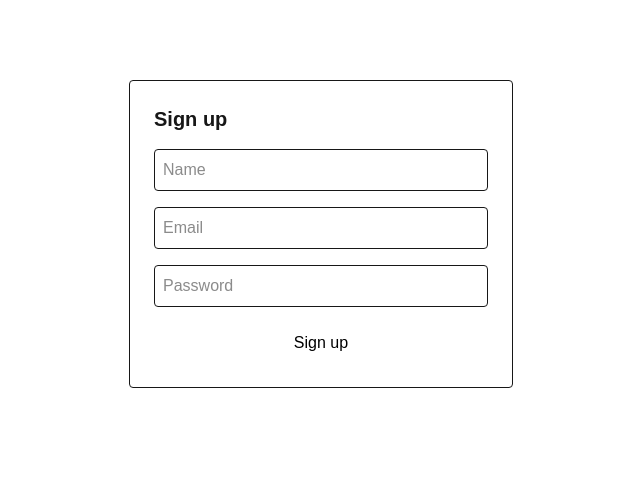
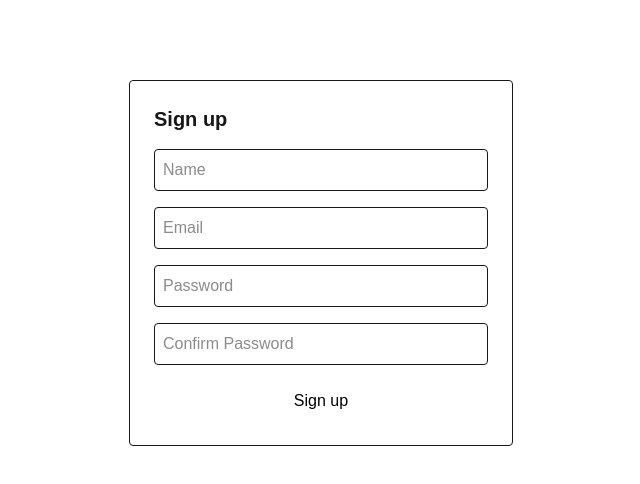
Before and after one commit to rocketxl5/next-auth-ui, a Next.js app: page /auth/signup in a window 1280 px wide. Shown: the top 484 px of the page, without its empty margins (319-959 px from the left). Built offline with nearby package versions, Linux system fonts and the light colour scheme.

Commit message:
Implemented client signup schema for confirmPassword

```diff
--- a/src/app/(public)/auth/signup/page.tsx
+++ b/src/app/(public)/auth/signup/page.tsx
@@ -1,13 +1,34 @@
+/**
+ * Signup Page (Client Component)
+ *
+ * Purpose:
+ * - Provides a minimal UI to test the signup flow end-to-end
+ * - Validates user input using a UI-only Zod schema
+ * - Sends only API-valid fields to /api/auth/signup
+ *
+ * Important:
+ * - This component must NOT import Prisma or server-only logic
+ * - Validation here is for UX (e.g. confirmPassword)
+ * - The API route is the source of truth for data integrity
+ *
+ * Architecture:
+ * UI (page.tsx)
+ *   → signupFormSchema (client-only validation)
+ *   → /api/auth/signup (controller)
+ *   → Prisma (model)
+ */
+
 'use client';
 
 import { useState } from 'react';
-import { createUserSchema } from '@/lib/validators';
+import { signupFormSchema } from './schema';
 
 export default function SignupPage() {
   const [form, setForm] = useState({
     name: '',
     email: '',
     password: '',
+    confirmPassword: '',
   });
 
   const [error, setError] = useState<string | null>(null);
@@ -18,7 +39,7 @@ export default function SignupPage() {
     setError(null);
 
     // 1️⃣ Client-side validation (optional but nice)
-    const parsed = createUserSchema.safeParse(form);
+    const parsed = signupFormSchema.safeParse(form);
 
     if (!parsed.success) {
       setError(parsed.error.issues[0].message);
@@ -27,11 +48,13 @@ export default function SignupPage() {
 
     setLoading(true);
 
+    const { confirmPassword, ...payload } = parsed.data;
+
     try {
       const res = await fetch('/api/auth/signup', {
         method: 'POST',
         headers: { 'Content-Type': 'application/json' },
-        body: JSON.stringify(parsed.data),
+        body: JSON.stringify(payload),
       });
 
       const data = await res.json();
@@ -78,6 +101,14 @@ export default function SignupPage() {
         onChange={(e) => setForm({ ...form, password: e.target.value })}
       />
 
+      <input
+        className="w-full rounded border p-2"
+        type="password"
+        placeholder="Confirm Password"
+        value={form.confirmPassword}
+        onChange={(e) => setForm({ ...form, confirmPassword: e.target.value })}
+      />
+
       <button
         type="submit"
         disabled={loading}
--- /dev/null
+++ b/src/app/(public)/auth/signup/schema.ts
@@ -0,0 +1,33 @@
+/**
+ * Signup Form Schema (UI-only)
+ *
+ * Purpose:
+ * - Extends the backend signup schema with UI-only fields
+ * - Handles confirmPassword matching for better UX
+ *
+ * Important:
+ * - confirmPassword is NOT part of the API contract
+ * - This schema should NEVER be used in API routes
+ * - Backend validation is still required and enforced separately
+ *
+ * Design Rule:
+ * - Backend schemas validate data integrity
+ * - UI schemas validate user experience
+ */
+
+import {z} from "zod";
+import { signupSchema } from "@/lib/validators";
+
+export const signupFormSchema = signupSchema
+.extend({
+    confirmPassword: z.string()
+})
+.refine(
+    (data) => data.password === data.confirmPassword,
+    {
+        message: "Passwords do not match",
+        path: ['confirmPassword']
+    }
+)
+
+export type signupFormData = z.infer<typeof signupFormSchema>;
--- a/src/lib/validators/users/admin.ts
+++ b/src/lib/validators/users/admin.ts
@@ -10,6 +10,6 @@ export const createUserSchema = z.object({
 
 export const updateUserSchema = z.object({
   name: nameSchema.optional(),
-  email: z.string().email({ message: 'Invalid email format' }).optional(),
+  email: emailSchema.optional(),
   role: roleEnum.optional(),
 });
```
